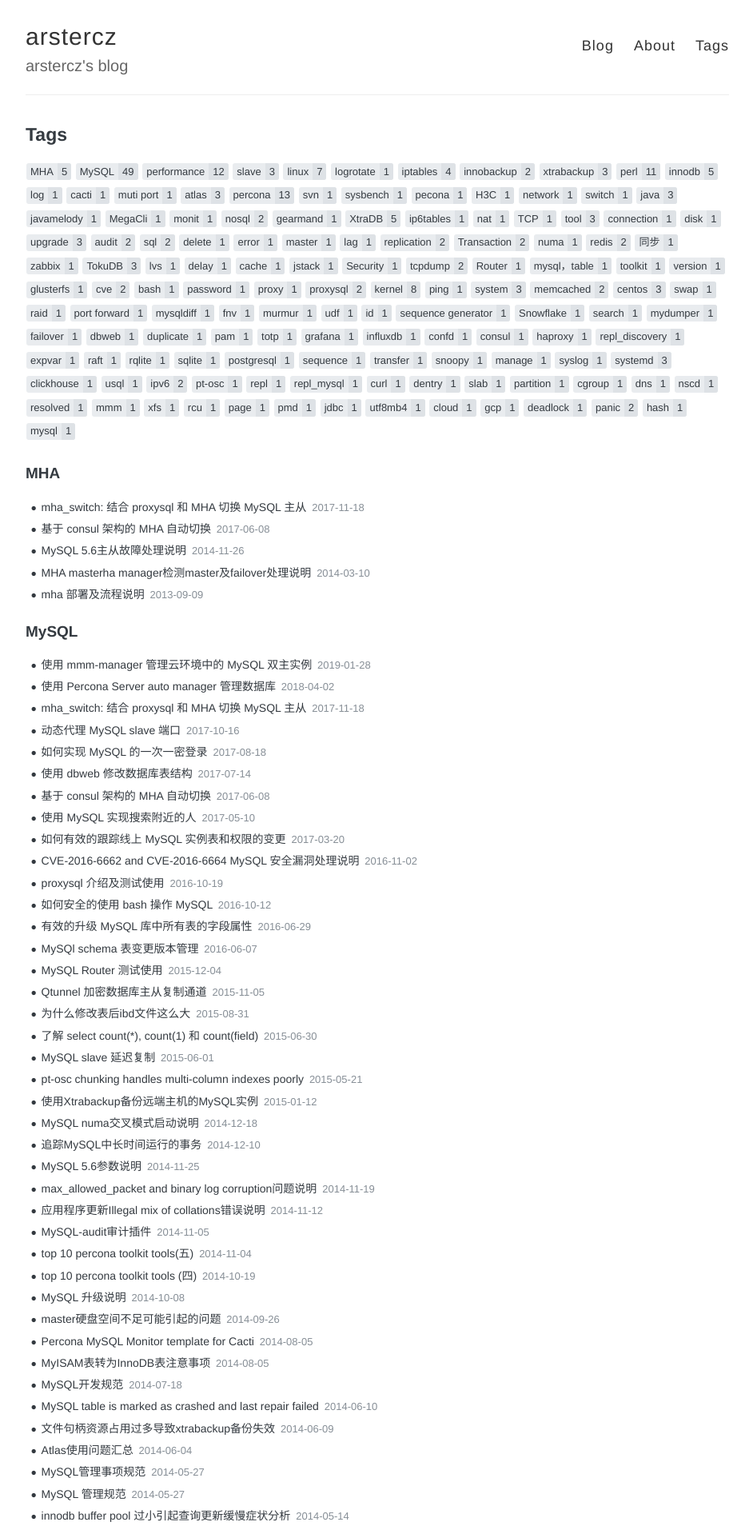
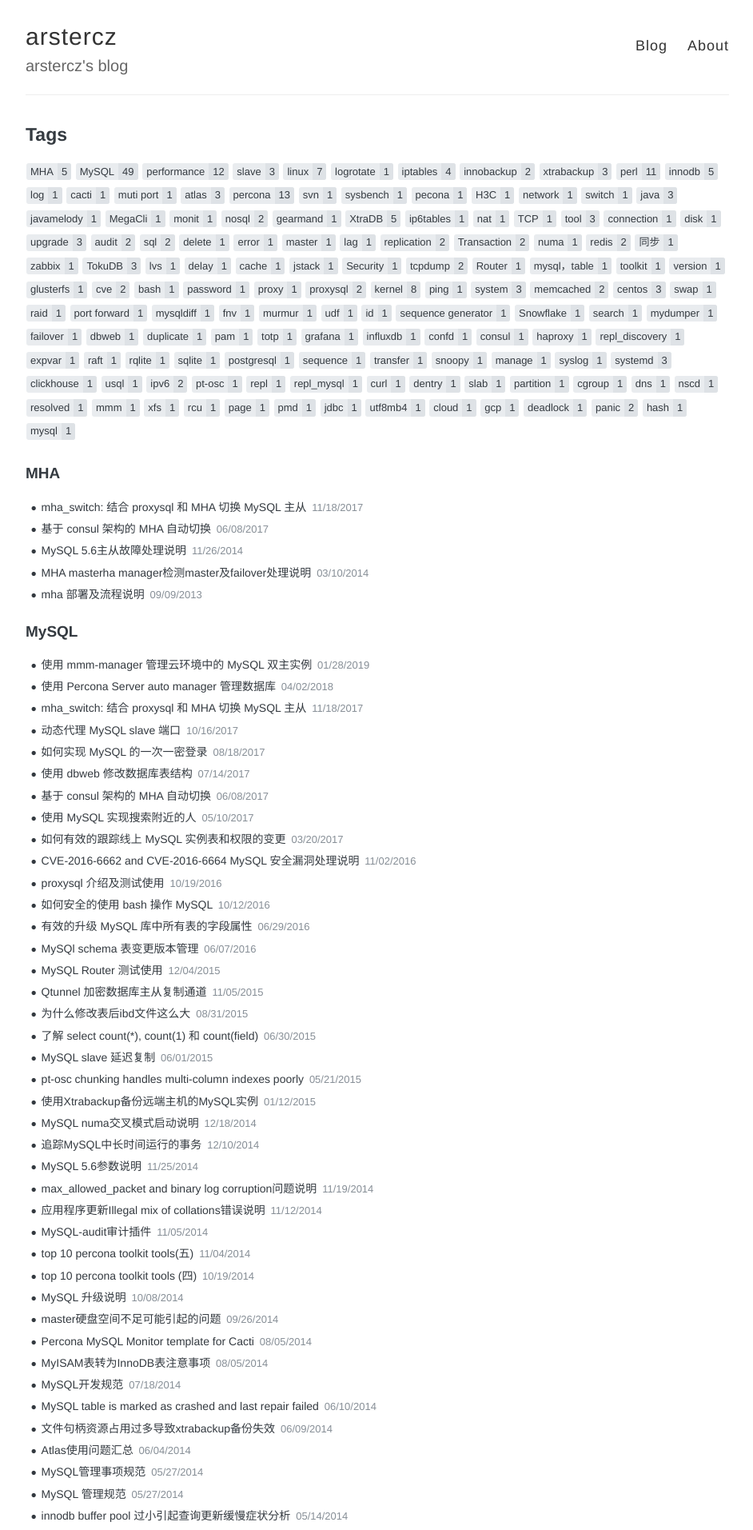
Before and after one commit to arstercz/arstercz.github.io, a Jekyll site: the page built from tags/index.html, in a window 1280 px wide. Shown: the top 1913 px of the page at 80% size, without its empty margins (168-1110 px from the left). Built offline with Jekyll 4.4.1, drawn with Linux system fonts in a browser that asks for light colours; comment, search, counter and statistics services are not loaded; some of the changed text lies outside the part shown.

Commit message:
remove tag page

```diff
--- a/_config.yml
+++ b/_config.yml
@@ -24,8 +24,6 @@
     url: /
   - name: About
     url: /about
-  - name: Tags
-    url: /tags
 
 # Pagination
 paginate: 5
--- a/style.scss
+++ b/style.scss
@@ -538,7 +538,9 @@
 .tags > .tag {
   a {
     color: $base-color;
+    font-size: $base-font-size;
   }
+  a:hover{color: $oc-blue-5}
   time {
     color: $base-lighten-color;
     font-size: $small-font-size;
--- a/tags/index.html
+++ b/tags/index.html
@@ -35,7 +35,7 @@
             {% endif %}
                 {{ post.title }}
               </a>
-              <time>{{ post.date | date: "%Y-%m-%d" }}</time>
+              <time>{{ post.date | date: "%m/%d/%Y" }}</time>
           </li>
         {% endif %}
       {% endfor %}
```
